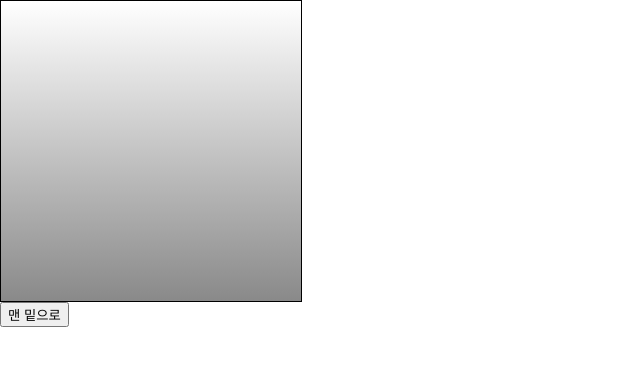
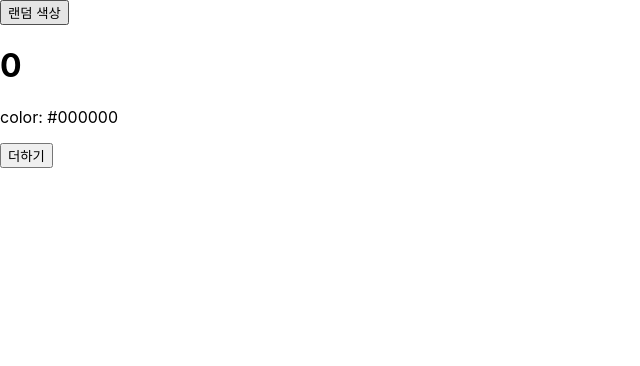
Before and after one commit to sinjw3202/react, a React (Create React App) app: page / in a window 1280 px wide. Shown: the top 366 px of the page, without its empty margins (0-640 px from the left). Built offline with nearby package versions, Linux system fonts and the light colour scheme.

Commit message:
값 넣고 빼기, 라이프 사이클의 이해

```diff
--- a/src/App.js
+++ b/src/App.js
@@ -1,31 +1,26 @@
 import React, { Component } from 'react';
-import ScrollBox from './ScrollBox';
-// import ValidationSample from './ValidationSample';
-// import EventPractive4 from './EventPractive4';
-// import EventPractive2 from './EventPractive2';
-// import EventPractive from './EventPractive';
-// import Say from './Say';
-// import Counter from './Counter';
-// import MyComponent from './MyComponent';
+import LifeCycleSample from './LifeCycleSample';
+// import IterationSample from './IterationSample';
 
+function getRandomColor() {
+  return '#' + Math.floor(Math.random() * 16777215).toString(16);
+}
 class App extends Component {
+  state = {
+    color: '#000000',
+  };
+
+  handleClick = () => {
+    this.setState({
+      color: getRandomColor(),
+    });
+  };
+
   render() {
-    // const name = 'react';
-    // const favoriteNumber = 20;
     return (
       <div>
-        <ScrollBox
-          ref={(ref) => {
-            this.ScrollBox = ref;
-          }}
-        />
-        <button
-          onClick={() => {
-            this.ScrollBox.scrollToBottom();
-          }}
-        >
-          맨 밑으로
-        </button>
+        <button onClick={this.handleClick}>랜덤 색상</button>
+        <LifeCycleSample color={this.state.color} />
       </div>
     );
   }
--- /dev/null
+++ b/src/IterationSample.js
@@ -0,0 +1,53 @@
+import React from 'react';
+import { useState } from 'react/cjs/react.development';
+
+const IterationSample = () => {
+  // const names = ['눈사람', '얼음', '눈', '바람'];
+  // const nameList = names.map((name, index) => <li key={index}>{name}</li>);
+  const [names, setNames] = useState([
+    { id: 1, text: '눈사람' },
+    { id: 2, text: '얼음' },
+    { id: 3, text: '눈' },
+    { id: 4, text: '바람' },
+  ]);
+
+  // 일반적으로 getter와 setter를 같이 선언함
+  const [inputText, setInpustText] = useState(''); // useState에는 초기값을 넣어줌
+  const [nextId, setNextId] = useState(names.length + 1); // 새로운 항목을 추가할 때 사용할 id
+
+  const onChange = (e) => setInpustText(e.target.value);
+  const onClick = (e) => {
+    const nextNames = names.concat({
+      // concat을 통해서 배열을 다시 만듬, push는 기존 배열에 추가
+      id: nextId,
+      text: inputText,
+    });
+    setNextId(nextId + 1); // nextId 값에 1을 더해준다
+    setNames(nextNames); // names 값을 업데이트한다
+    setInpustText(''); // inputText룰 비운다. 초기화
+  };
+
+  // 삭제기능, filter기능을 이용해서 해당되는 id와 일치하는 element를 제거
+  const onRemove = (id) => {
+    const nextNames = names.filter((name) => name.id !== id);
+    setNames(nextNames); // setNames로 제거된 후 데이터 넣어주기
+  };
+
+  const namesList = names.map((name) => (
+    // onDoubleClick가 먹히지 않음...찾아보고 있음
+    <li key={name.id} onDoubleClick={() => onRemove(name.id)}>
+      {name.text}
+    </li>
+  )); // 나머지 값들을 적용하고
+
+  // return에선 모두 적용 후 컴포넌트 작성
+  return (
+    <>
+      <input value={inputText} onChange={onChange} />
+      <button onClick={onClick}>추가</button>
+      <ul>{namesList}</ul>
+    </>
+  );
+};
+
+export default IterationSample;
--- /dev/null
+++ b/src/LifeCycleSample.js
@@ -0,0 +1,75 @@
+import React, { Component } from 'react';
+
+class LifeCycleSample extends Component {
+  state = {
+    number: 0,
+    color: null,
+  };
+
+  myRef = null;
+
+  constructor(props) {
+    super(props);
+    console.log('constructor');
+  }
+
+  static getDerivedStateFromProps(nextProps, prevState) {
+    console.log('getDerivedStateFromProps');
+    if (nextProps.color !== prevState.color) {
+      return { color: nextProps.color };
+    }
+    return null;
+  }
+
+  componentDidMount() {
+    console.log('componentDidMount');
+  }
+
+  shouldComponentUpdate(nextProps, nextState) {
+    console.log('shouldComponentUpdate', nextProps, nextState);
+    return nextState.number % 10 !== 4;
+  }
+
+  componentWillUnmount() {
+    console.log('componentWillUnmount');
+  }
+
+  handleClick = () => {
+    this.setState({
+      number: this.state.number + 1,
+    });
+  };
+
+  getSnapshotBeforeUpdate(prevProps, prevState) {
+    console.log('getSnapshotBeforeUpdate');
+    if (prevProps.color !== this.props.color) {
+      return this.myRef.style.color;
+    }
+    return null;
+  }
+
+  componentDidUpdate(prevProps, prevState, snapshot) {
+    console.log('componentDidUpdate', prevProps, prevState);
+    if (snapshot) {
+      console.log('업데이트되기 직전 색상: ', snapshot);
+    }
+  }
+
+  render() {
+    console.log('render');
+
+    const style = {
+      color: this.props.color,
+    };
+    return (
+      <div>
+        <h1 style={style} ref={(ref) => (this.myRef = ref)}>
+          {this.state.number}
+        </h1>
+        <p>color: {this.state.color}</p>
+        <button onClick={this.handleClick}>더하기</button>
+      </div>
+    );
+  }
+}
+export default LifeCycleSample;
```
Also changed, not shown: 학습노트.js (+49 -0 lines).
